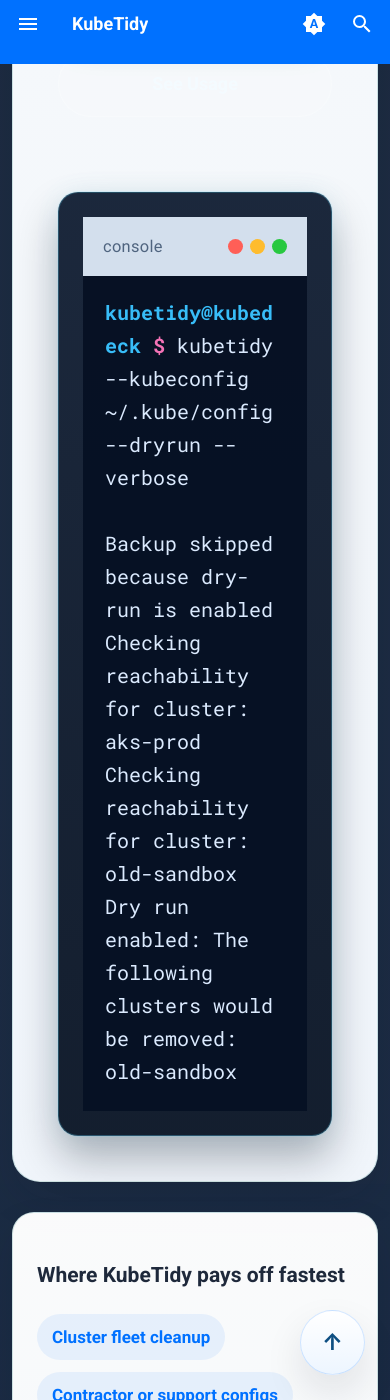
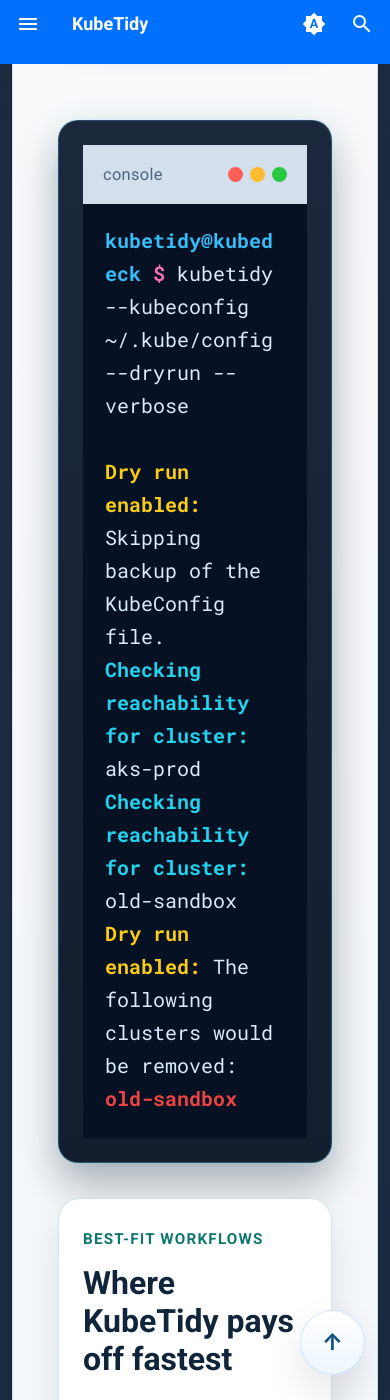
Before and after one commit to KubeDeckio/KubeTidy, an MkDocs documentation site: the page built from docs/index.md, in a window 390 px wide and 1400 px high, scrolled down 7216 px. Built offline with MkDocs 1.6.1 and Material for MkDocs 9.7.7, drawn with Linux system fonts in a browser that asks for light colours; comment, search, counter and statistics services are not loaded; some of the changed text lies outside the part shown.

Commit message:
Enhance home page scenarios section; improve layout and add new use cases

```diff
--- a/docs/stylesheets/extra.css
+++ b/docs/stylesheets/extra.css
@@ -369,6 +369,22 @@ body {
   box-shadow: none;
 }
 
+[data-md-color-scheme="default"] .kt-home-button--secondary,
+[data-md-color-scheme="light"] .kt-home-button--secondary {
+  background: rgba(20, 39, 67, 0.86);
+  border-color: rgba(0, 113, 255, 0.18);
+  color: #f8fbff !important;
+  box-shadow: 0 10px 24px rgba(15, 23, 42, 0.12);
+}
+
+[data-md-color-scheme="default"] .kt-home-button--secondary:hover,
+[data-md-color-scheme="light"] .kt-home-button--secondary:hover,
+[data-md-color-scheme="default"] .kt-home-button--secondary:focus-visible,
+[data-md-color-scheme="light"] .kt-home-button--secondary:focus-visible {
+  border-color: rgba(0, 113, 255, 0.32);
+  box-shadow: 0 14px 28px rgba(15, 23, 42, 0.16);
+}
+
 .kt-home-metrics,
 .kt-home-card-grid,
 .kt-home-feature-grid,
@@ -461,6 +477,10 @@ body {
   margin-bottom: 1.5rem;
 }
 
+.kt-home-section-heading h2 {
+  margin: 0 0 0.85rem;
+}
+
 .kt-home-section-heading p {
   color: var(--kt-text-soft);
 }
@@ -526,7 +546,8 @@ body {
 .kt-home-workflow-step,
 .kt-home-terminal,
 .kt-home-terminal-window,
-.kt-home-callout {
+.kt-home-callout,
+.kt-home-scenario {
   padding: 1.2rem;
 }
 
@@ -551,7 +572,8 @@ body {
 .kt-home-panel li,
 .kt-home-workflow-step p,
 .kt-home-terminal p,
-.kt-home-callout p {
+.kt-home-callout p,
+.kt-home-scenario p {
   color: var(--kt-text-soft);
 }
 
@@ -647,25 +669,106 @@ body {
   font-weight: 700;
 }
 
-.kt-home-pill-grid {
-  display: flex;
-  flex-wrap: wrap;
-  gap: 0.6rem;
-  margin-top: 0.8rem;
-}
-
-.kt-home-pill {
-  display: inline-flex;
-  padding: 0.45rem 0.75rem;
-  border-radius: 999px;
-  background: rgba(0, 113, 255, 0.08);
-  color: var(--kt-blue);
-  font-size: 0.85rem;
+.kt-home-terminal-yellow {
+  color: #facc15;
   font-weight: 700;
 }
 
-.kt-home-callout--usecases {
-  margin-top: 1.5rem;
+.kt-home-terminal-green {
+  color: #22c55e;
+  font-weight: 700;
+}
+
+.kt-home-terminal-red {
+  color: #ef4444;
+  font-weight: 700;
+}
+
+.kt-home-terminal-magenta {
+  color: #d946ef;
+  font-weight: 700;
+}
+
+.kt-home-terminal-cyan {
+  color: #22d3ee;
+  font-weight: 700;
+}
+
+.kt-home-callout--scenarios {
+  display: grid;
+  gap: 1.4rem;
+}
+
+.kt-home-callout__intro h3,
+.kt-home-callout__footer p {
+  margin: 0;
+}
+
+.kt-home-callout__intro h3 {
+  margin-bottom: 0.7rem;
+  color: var(--kt-text);
+  font-size: clamp(1.6rem, 2.4vw, 2rem);
+  line-height: 1.2;
+}
+
+.kt-home-callout__intro p {
+  max-width: 780px;
+}
+
+.kt-home-scenario-grid {
+  display: grid;
+  grid-template-columns: repeat(2, minmax(0, 1fr));
+  gap: 1rem;
+}
+
+.kt-home-scenario {
+  border: 1px solid var(--kt-border);
+  border-radius: 20px;
+  background: linear-gradient(180deg, rgba(255, 255, 255, 0.04), rgba(255, 255, 255, 0.02));
+}
+
+.kt-home-scenario h4 {
+  margin: 0 0 0.55rem;
+  color: var(--kt-text);
+  font-size: 1.1rem;
+  line-height: 1.3;
+}
+
+.kt-home-scenario p {
+  margin: 0;
+  line-height: 1.65;
+}
+
+.kt-home-scenario--blue {
+  border-color: rgba(2, 186, 255, 0.24);
+  box-shadow: 0 0 0 1px rgba(2, 113, 255, 0.06), 0 12px 24px rgba(15, 23, 42, 0.08);
+}
+
+.kt-home-scenario--green {
+  border-color: rgba(46, 204, 113, 0.24);
+  box-shadow: 0 0 0 1px rgba(46, 204, 113, 0.06), 0 12px 24px rgba(15, 23, 42, 0.08);
+}
+
+.kt-home-scenario--amber {
+  border-color: rgba(245, 166, 35, 0.24);
+  box-shadow: 0 0 0 1px rgba(245, 166, 35, 0.06), 0 12px 24px rgba(15, 23, 42, 0.08);
+}
+
+.kt-home-callout__footer {
+  display: flex;
+  flex-wrap: wrap;
+  align-items: center;
+  justify-content: space-between;
+  gap: 1rem 1.5rem;
+}
+
+.kt-home-callout__footer p {
+  max-width: 760px;
+}
+
+.kt-home-callout__footer .kt-home-actions {
+  margin: 0;
+  justify-content: flex-start;
 }
 
 [data-md-color-scheme="default"] .kt-home-showcase-panel,
@@ -673,6 +776,11 @@ body {
 [data-md-color-scheme="default"] .kt-home-callout,
 [data-md-color-scheme="light"] .kt-home-callout {
   background: linear-gradient(180deg, rgba(255, 255, 255, 0.98), rgba(245, 249, 255, 0.98));
+}
+
+[data-md-color-scheme="default"] .kt-home-scenario,
+[data-md-color-scheme="light"] .kt-home-scenario {
+  background: linear-gradient(180deg, rgba(255, 255, 255, 0.96), rgba(241, 247, 255, 0.96));
 }
 
 [data-md-color-scheme="default"] .kt-home-metric--blue,
@@ -717,6 +825,11 @@ body {
   color: #10243a;
 }
 
+[data-md-color-scheme="default"] .kt-home-section--band .kt-home-section-heading h2,
+[data-md-color-scheme="light"] .kt-home-section--band .kt-home-section-heading h2 {
+  color: #0071ff;
+}
+
 [data-md-color-scheme="default"] .kt-home-showcase-copy p,
 [data-md-color-scheme="default"] .kt-home-showcase-points li,
 [data-md-color-scheme="light"] .kt-home-showcase-copy p,
@@ -739,6 +852,14 @@ body {
   .kt-home-feature-grid {
     grid-template-columns: 1fr;
   }
+
+  .kt-home-scenario-grid {
+    grid-template-columns: 1fr;
+  }
+
+  .kt-home-callout__footer {
+    align-items: stretch;
+  }
 }
 
 @media (max-width: 720px) {
--- a/overrides/home.html
+++ b/overrides/home.html
@@ -155,30 +155,47 @@
           </div>
           <pre><code><span class="kt-home-terminal-user">kubetidy@kubedeck</span> <span class="kt-home-terminal-accent">$</span> kubetidy --kubeconfig ~/.kube/config --dryrun --verbose
 
-Backup skipped because dry-run is enabled
-Checking reachability for cluster: aks-prod
-Checking reachability for cluster: old-sandbox
-Dry run enabled: The following clusters would be removed: old-sandbox</code></pre>
+<span class="kt-home-terminal-yellow">Dry run enabled:</span> Skipping backup of the KubeConfig file.
+<span class="kt-home-terminal-cyan">Checking reachability for cluster:</span> aks-prod
+<span class="kt-home-terminal-cyan">Checking reachability for cluster:</span> old-sandbox
+<span class="kt-home-terminal-yellow">Dry run enabled:</span> The following clusters would be removed: <span class="kt-home-terminal-red">old-sandbox</span></code></pre>
+        </article>
+
+        <article class="kt-home-callout kt-home-callout--scenarios">
+          <div class="kt-home-callout__intro">
+            <span class="kt-home-card__eyebrow">Best-fit workflows</span>
+            <h3>Where KubeTidy pays off fastest</h3>
+            <p>Start with the cleanup jobs that usually create the most manual kubeconfig churn, then let KubeTidy handle them with backups and dry-run guardrails.</p>
+          </div>
+
+          <div class="kt-home-scenario-grid">
+            <article class="kt-home-scenario kt-home-scenario--blue">
+              <h4>Cluster fleet cleanup</h4>
+              <p>Remove unreachable clusters without leaving broken contexts and users behind.</p>
+            </article>
+            <article class="kt-home-scenario kt-home-scenario--green">
+              <h4>Support and contractor configs</h4>
+              <p>Export smaller kubeconfigs with only the contexts someone actually needs.</p>
+            </article>
+            <article class="kt-home-scenario kt-home-scenario--amber">
+              <h4>Kubeconfig mergers</h4>
+              <p>Combine multiple config files while preserving the metadata your teams still rely on.</p>
+            </article>
+            <article class="kt-home-scenario kt-home-scenario--blue">
+              <h4>Safer local admin setup</h4>
+              <p>Trim stale entries before they turn into the wrong context switch during day-to-day work.</p>
             </article>
           </div>
 
-      <article class="kt-home-callout kt-home-callout--usecases">
-        <h3>Where KubeTidy pays off fastest</h3>
-        <div class="kt-home-pill-grid">
-          <span class="kt-home-pill">Cluster fleet cleanup</span>
-          <span class="kt-home-pill">Contractor or support configs</span>
-          <span class="kt-home-pill">Kubeconfig mergers</span>
-          <span class="kt-home-pill">Safer local admin setup</span>
-          <span class="kt-home-pill">Context export for automation</span>
-        </div>
-        <p>
-          If your kubeconfig keeps growing but your confidence in it keeps shrinking, KubeTidy is the tool that reduces that drift.
-        </p>
+          <div class="kt-home-callout__footer">
+            <p>If your kubeconfig keeps growing but your confidence in it keeps shrinking, KubeTidy is the tool that reduces that drift.</p>
             <div class="kt-home-actions">
               <a class="kt-home-button" href="{{ 'docs/installation/' | url }}">Get Started</a>
               <a class="kt-home-button kt-home-button--secondary" href="{{ 'docs/usage/powershell-usage/' | url }}">PowerShell Docs</a>
             </div>
+          </div>
         </article>
+      </div>
     </div>
   </section>
 {% endblock %}
```
Lines whose indentation alone changed are shown as unchanged.
